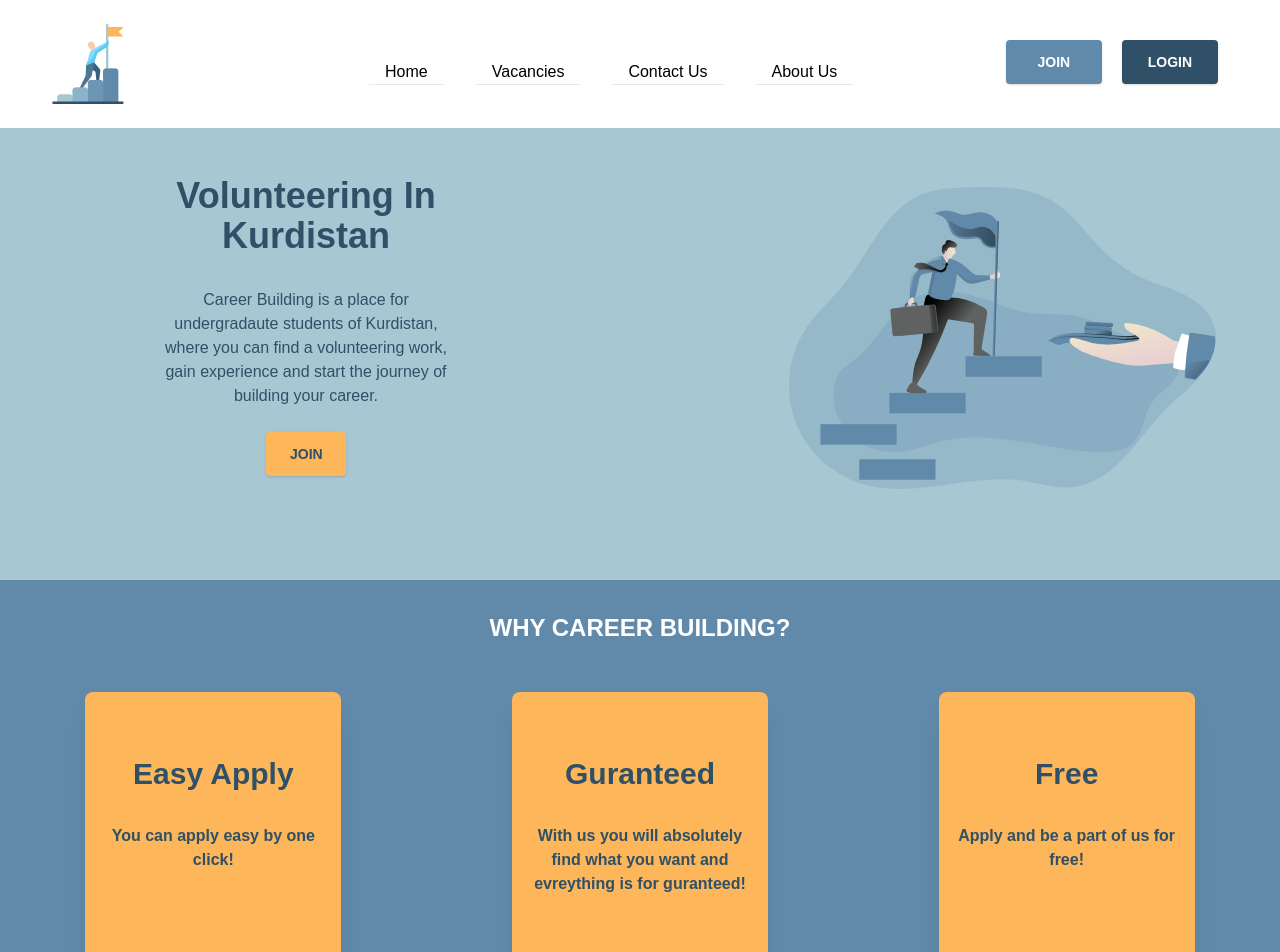
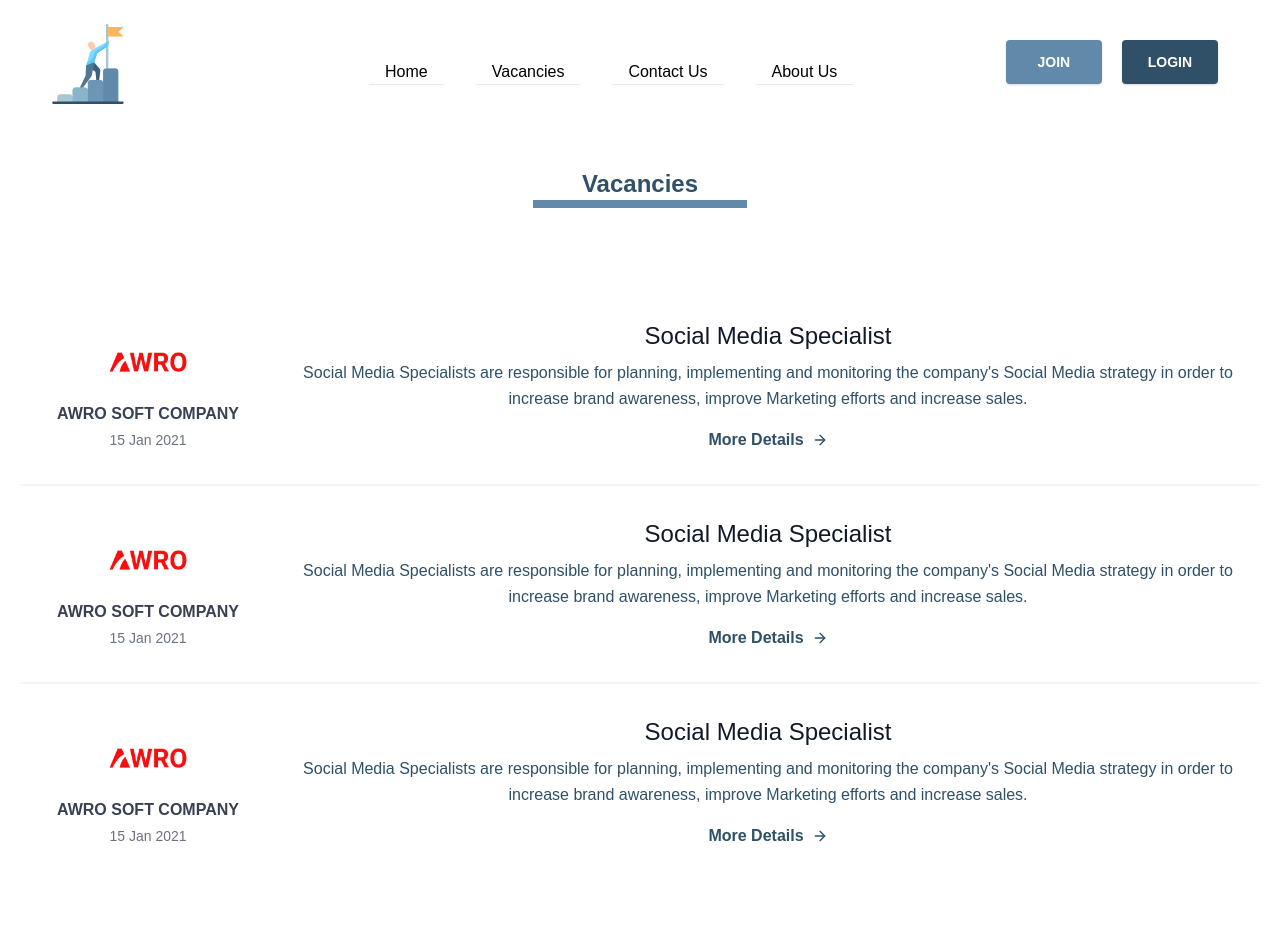
Before and after one commit to yaraalkassar/CareerBuilding, a React (Create React App) app in the folder careerbuilding/: page /Vacancy1 in a window 1280 px wide. Shown: the top 952 px of the page. Built offline with nearby package versions, Linux system fonts and the light colour scheme; no server answers.

Commit message:
adding new stuff to vacancies

```diff
--- a/careerbuilding/src/App.js
+++ b/careerbuilding/src/App.js
@@ -10,6 +10,8 @@ import SignUp from "./Components/SignUp/SignUp";
 import firebase from "./firebase/firebase";
 import Loader from "./Components/loader/loader";
 import Vacancies from "./Components/Vacancies/vacancies";
+import Vacanciesstudent from "./Components/Vacancies/vacanciesstudent";
+import Moredetails from "./Components/Vacancies/moredetails";
 
 function App() {
   const [firebaseInitialized, setFirebaseInitialized] = useState(false);
@@ -25,8 +27,14 @@ function App() {
       <Router>
         <Navbar />
         <Switch>
-          <Route path="/Vacancy">
+        <Route exact path="Vacancy">
           <Vacancies/>
+          </Route>
+          <Route path="/Vacancy1">
+          <Vacanciesstudent/>
+          </Route>
+          <Route path="/Vacancy2">
+          <Moredetails/>
           </Route>
           <Route path="/Contact">
             <Contact />
--- /dev/null
+++ b/careerbuilding/src/Components/Vacancies/moredetails.js
@@ -0,0 +1,15 @@
+import React from 'react'
+
+function moredetails() {
+    return (
+        <div>
+            <div className=" font-bold text-2xl text-darkerBlue pt-8">
+        <div className="flex justify-center items-center mt-2 mb-4">
+          <h1 className="md:w-1/6 border-b-8 border-paleBlue"> APPLY</h1>
+        </div>
+      </div>
+        </div>
+    )
+}
+
+export default moredetails
--- /dev/null
+++ b/careerbuilding/src/Components/Vacancies/vacanciesstudent.js
@@ -0,0 +1,141 @@
+import React from "react";
+import AwroSoft from "../images/AwroSoft.png";
+const vacanciesstudent = () => {
+  return (
+    <div>
+      <div className=" font-bold text-2xl text-darkerBlue pt-8">
+        <div className="flex justify-center items-center mt-2 mb-4">
+          <h1 className="md:w-1/6 border-b-8 border-darkBlue"> Vacancies</h1>
+        </div>
+      </div>
+
+      <section class="text-darkerBlue body-font overflow-hidden">
+        <div class="container px-5 py-24 mx-auto">
+          <div class="-my-8 divide-y-2 divide-gray-100">
+            <div class=" flex justify-center items-center py-8 flex flex-wrap md:flex-nowrap">
+              <div class="md:w-64 md:mb-0 mb-6 flex-shrink-0 flex flex-col">
+                <div className="flex justify-center items-center">
+                  <img src={AwroSoft} className="w-20 h-20" alt="AwroSoft" />
+                </div>
+                <span class="font-semibold title-font text-gray-700">
+                  AWRO SOFT COMPANY
+                </span>
+                <span class="mt-1 text-gray-500 text-sm">15 Jan 2021</span>
+              </div>
+              <div class="md:flex-grow">
+                <h2 class="text-2xl font-medium text-gray-900 title-font mb-2">
+                  Social Media Specialist
+                </h2>
+                <p class="leading-relaxed">
+                  {" "}
+                  Social Media Specialists are responsible for planning,
+                  implementing and monitoring the company's Social Media
+                  strategy in order to increase brand awareness, improve
+                  Marketing efforts and increase sales.{" "}
+                </p>
+                <a class="text-darkerBlue inline-flex items-center mt-4 font-bold">
+                  {" "}
+                  More Details
+                  <svg
+                    class="w-4 h-4 ml-2"
+                    viewBox="0 0 24 24"
+                    stroke="currentColor"
+                    stroke-width="2"
+                    fill="none"
+                    stroke-linecap="round"
+                    stroke-linejoin="round"
+                  >
+                    <path d="M5 12h14"></path>
+                    <path d="M12 5l7 7-7 7"></path>
+                  </svg>
+                </a>
+              </div>
+            </div>
+
+            <div class="flex justify-center items-center py-8 flex flex-wrap md:flex-nowrap">
+              <div class="md:w-64 md:mb-0 mb-6 flex-shrink-0 flex flex-col">
+                <div className="flex justify-center items-center">
+                  <img src={AwroSoft} className="w-20 h-20" alt="AwroSoft" />
+                </div>
+                <span class="font-semibold title-font text-gray-700">
+                  AWRO SOFT COMPANY
+                </span>
+                <span class="mt-1 text-gray-500 text-sm">15 Jan 2021</span>
+              </div>
+              <div class="md:flex-grow">
+                <h2 class="text-2xl font-medium text-gray-900 title-font mb-2">
+                  Social Media Specialist
+                </h2>
+                <p class="leading-relaxed">
+                  {" "}
+                  Social Media Specialists are responsible for planning,
+                  implementing and monitoring the company's Social Media
+                  strategy in order to increase brand awareness, improve
+                  Marketing efforts and increase sales.{" "}
+                </p>
+                <a class="text-darkerBlue inline-flex items-center mt-4 font-bold">
+                  {" "}
+                  More Details
+                  <svg
+                    class="w-4 h-4 ml-2"
+                    viewBox="0 0 24 24"
+                    stroke="currentColor"
+                    stroke-width="2"
+                    fill="none"
+                    stroke-linecap="round"
+                    stroke-linejoin="round"
+                  >
+                    <path d="M5 12h14"></path>
+                    <path d="M12 5l7 7-7 7"></path>
+                  </svg>
+                </a>
+              </div>
+            </div>
+
+            <div class="flex justify-center items-center py-8 flex flex-wrap md:flex-nowrap">
+              <div class="md:w-64 md:mb-0 mb-6 flex-shrink-0 flex flex-col">
+                <div className="flex justify-center items-center">
+                  <img src={AwroSoft} className="w-20 h-20" alt="AwroSoft" />
+                </div>
+                <span class="font-semibold title-font text-gray-700">
+                  AWRO SOFT COMPANY
+                </span>
+                <span class="mt-1 text-gray-500 text-sm">15 Jan 2021</span>
+              </div>
+              <div class="md:flex-grow">
+                <h2 class="text-2xl font-medium text-gray-900 title-font mb-2">
+                  Social Media Specialist
+                </h2>
+                <p class="leading-relaxed">
+                  {" "}
+                  Social Media Specialists are responsible for planning,
+                  implementing and monitoring the company's Social Media
+                  strategy in order to increase brand awareness, improve
+                  Marketing efforts and increase sales.{" "}
+                </p>
+                <a class="text-darkerBlue inline-flex items-center mt-4 font-bold">
+                  {" "}
+                  More Details
+                  <svg
+                    class="w-4 h-4 ml-2"
+                    viewBox="0 0 24 24"
+                    stroke="currentColor"
+                    stroke-width="2"
+                    fill="none"
+                    stroke-linecap="round"
+                    stroke-linejoin="round"
+                  >
+                    <path d="M5 12h14"></path>
+                    <path d="M12 5l7 7-7 7"></path>
+                  </svg>
+                </a>
+              </div>
+            </div>
+          </div>
+        </div>
+      </section>
+    </div>
+  );
+};
+
+export default vacanciesstudent;
```
Also changed, not shown: careerbuilding/src/Components/images/AwroSoft.png (added), 1 other file (tests, documents, lock files or other folders).
